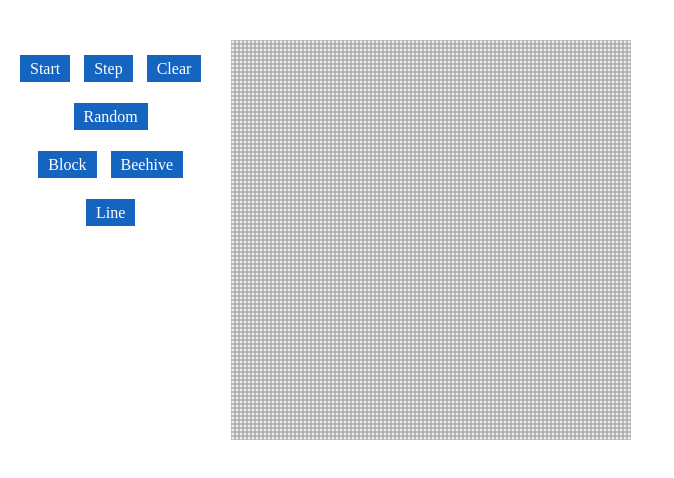
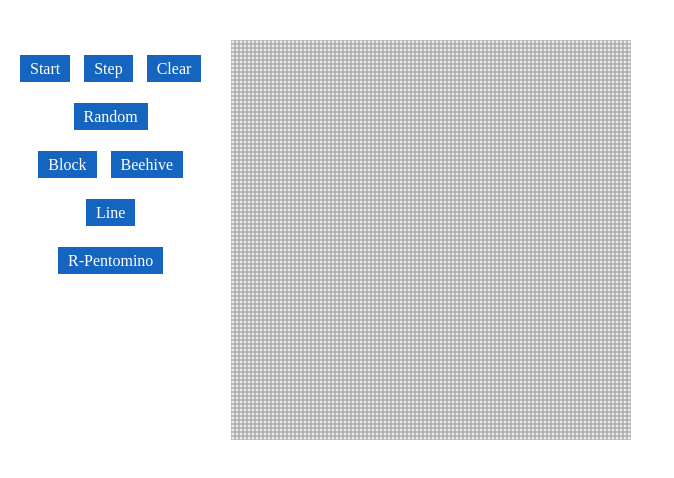
Before and after one commit to domtriola/game-of-life, a plain HTML site: page index.html in a window 1280 px wide. Shown: the whole page, without its empty margins (0-674 px from the left). Drawn offline with Linux system fonts and the light colour scheme.

Commit message:
added r-pentomino methuselah

```diff
--- a/gof.js
+++ b/gof.js
@@ -1,6 +1,7 @@
 /* Things it would be nice to do
 
 	- add toroid functionality to runLife()
+	- swap row and column reference in functions at bottom or somehere earlier on?
 
 */
 
@@ -203,3 +204,12 @@ function line() {
 	}
 	drawGrid();
 }
+
+function rPentomino() {
+	grid[Math.floor(gridRows/2-1)][Math.floor(gridColumns/2-1)].isAlive = 1;
+	grid[Math.floor(gridRows/2)][Math.floor(gridColumns/2-1)].isAlive = 1;
+	grid[Math.floor(gridRows/2-1)][Math.floor(gridColumns/2)].isAlive = 1;
+	grid[Math.floor(gridRows/2-2)][Math.floor(gridColumns/2)].isAlive = 1;
+	grid[Math.floor(gridRows/2-1)][Math.floor(gridColumns/2+1)].isAlive = 1;
+	drawGrid();
+}
--- a/index.html
+++ b/index.html
@@ -31,6 +31,10 @@
 		<div class="menu-row pos-uniq">
 			<a id="line" onclick="line()">Line</a>
 		</div>
+
+		<div class="menu-row methuselahs">
+			<a id="r-pentomino" onclick="rPentomino()">R-Pentomino</a>
+		</div>
 	</div>
 
 <script src="gof.js"></script>
```
